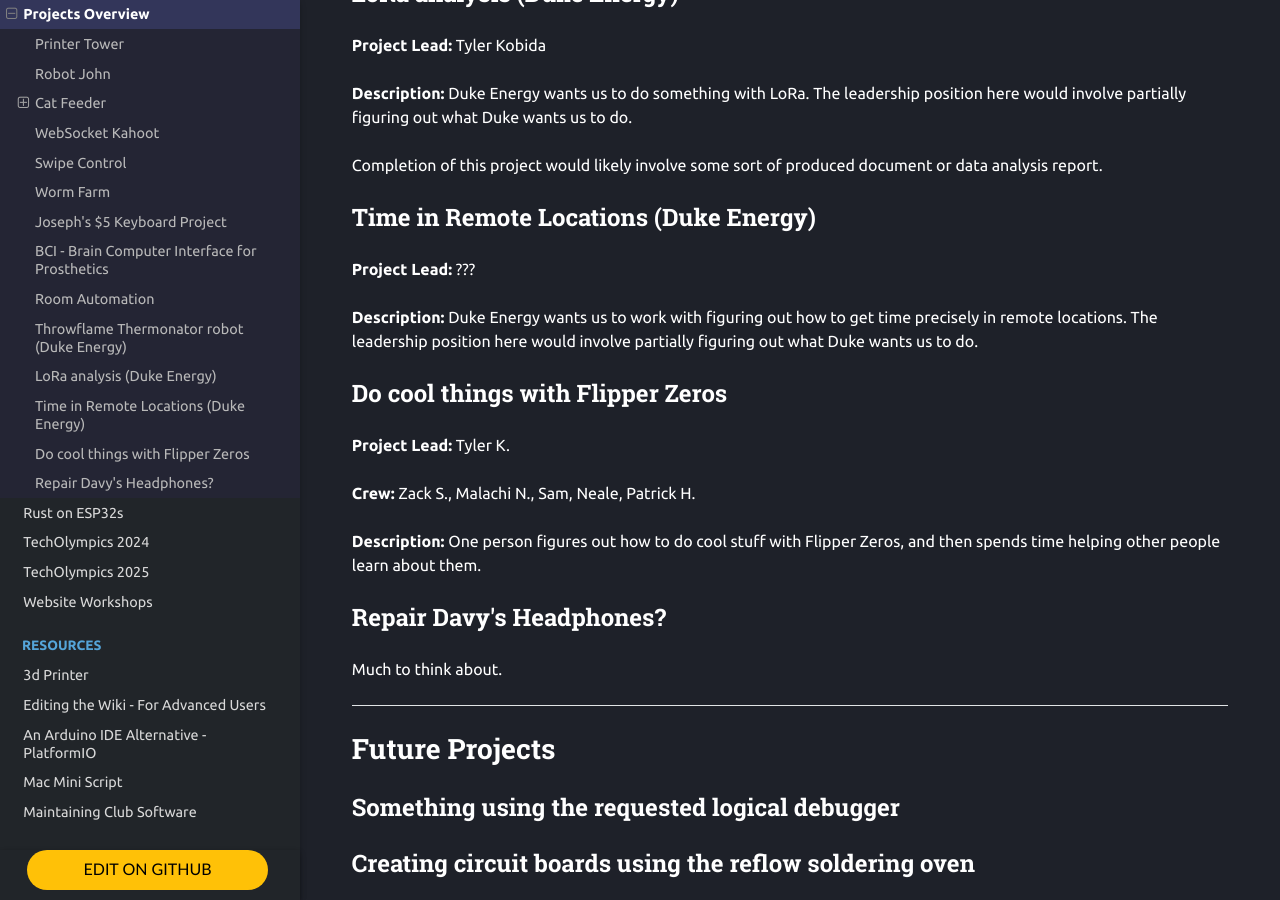
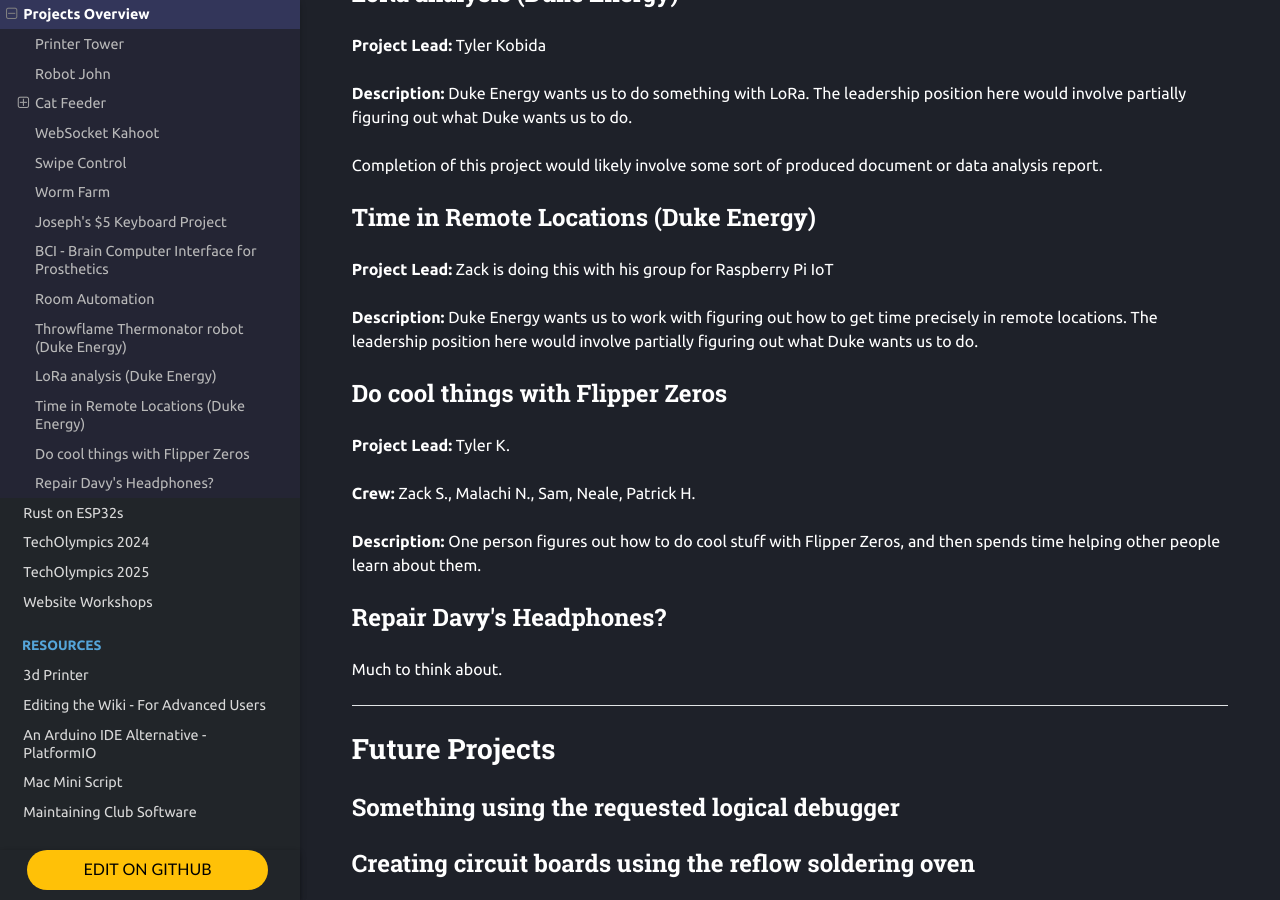
Before and after one commit to Norse-IoT/Wiki, an MkDocs documentation site: the page built from docs/projects/0-project-overview.md, in a window 1280 px wide and 900 px high, scrolled down 3145 px. Built offline with MkDocs 1.6.1, drawn with Linux system fonts in a browser that asks for light colours; nearby versions of some CDN libraries.

Commit message:
Update 0-project-overview.md

```diff
--- a/docs/projects/0-project-overview.md
+++ b/docs/projects/0-project-overview.md
@@ -133,7 +133,7 @@
 
 ## Time in Remote Locations (Duke Energy)
 
-**Project Lead:** ???
+**Project Lead:** Zack is doing this with his group for Raspberry Pi IoT
 
 **Description:** Duke Energy wants us to work with figuring out how to get time precisely in remote locations.
 The leadership position here would involve partially figuring out what Duke wants us to do.
```
